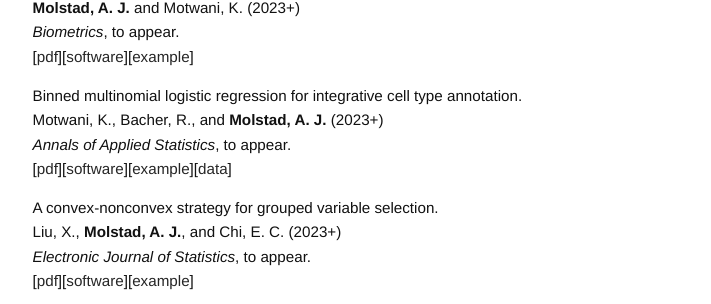
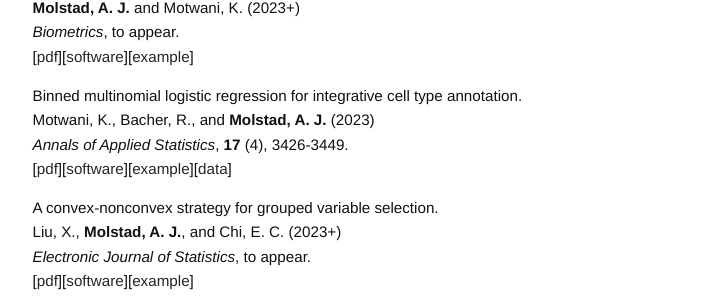
Before and after one commit to ajmolstad/ajmolstad.github.io, a Jekyll site: the page built from research.md, in a window 1280 px wide and 900 px high, scrolled down 909 px. Shown: the part 149-453 px from the top of the window, without its empty margins (275-986 px from the left). Built offline with Jekyll 4.4.1, drawn with Linux system fonts in a browser that asks for light colours.

Commit message:
Update research.md

```diff
--- a/research.md
+++ b/research.md
@@ -55,8 +55,8 @@
 
 
 Binned multinomial logistic regression for integrative cell type annotation. <br>
-Motwani, K., Bacher, R., and **Molstad, A. J.** (2023+) <br>
-*Annals of Applied Statistics*, to appear. <br>
+Motwani, K., Bacher, R., and **Molstad, A. J.** (2023) <br>
+*Annals of Applied Statistics*, **17** (4), 3426-3449. <br>
 [[pdf](https://arxiv.org/abs/2111.12149)][[software](https://github.com/keshav-motwani/IBMR/)][[example](https://keshav-motwani.github.io/example.html)][[data](https://github.com/keshav-motwani/AnnotatedPBMC)]<br>
 
 A convex-nonconvex strategy for grouped variable selection. <br>
```
